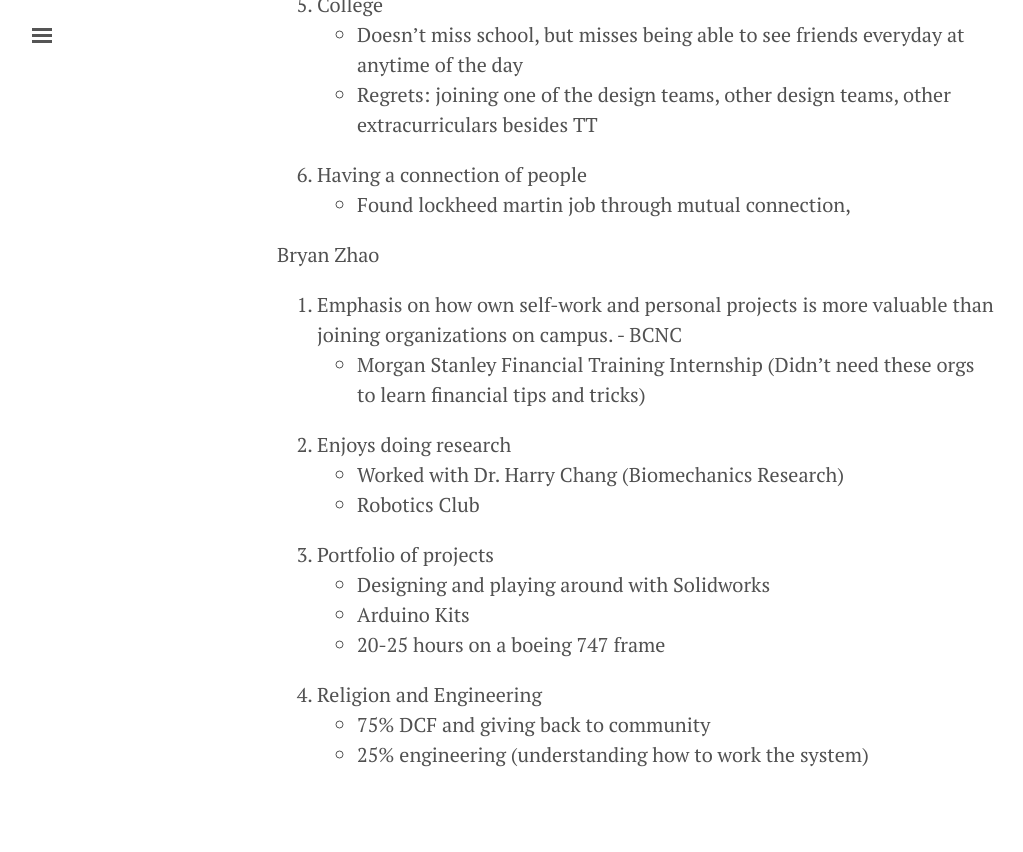
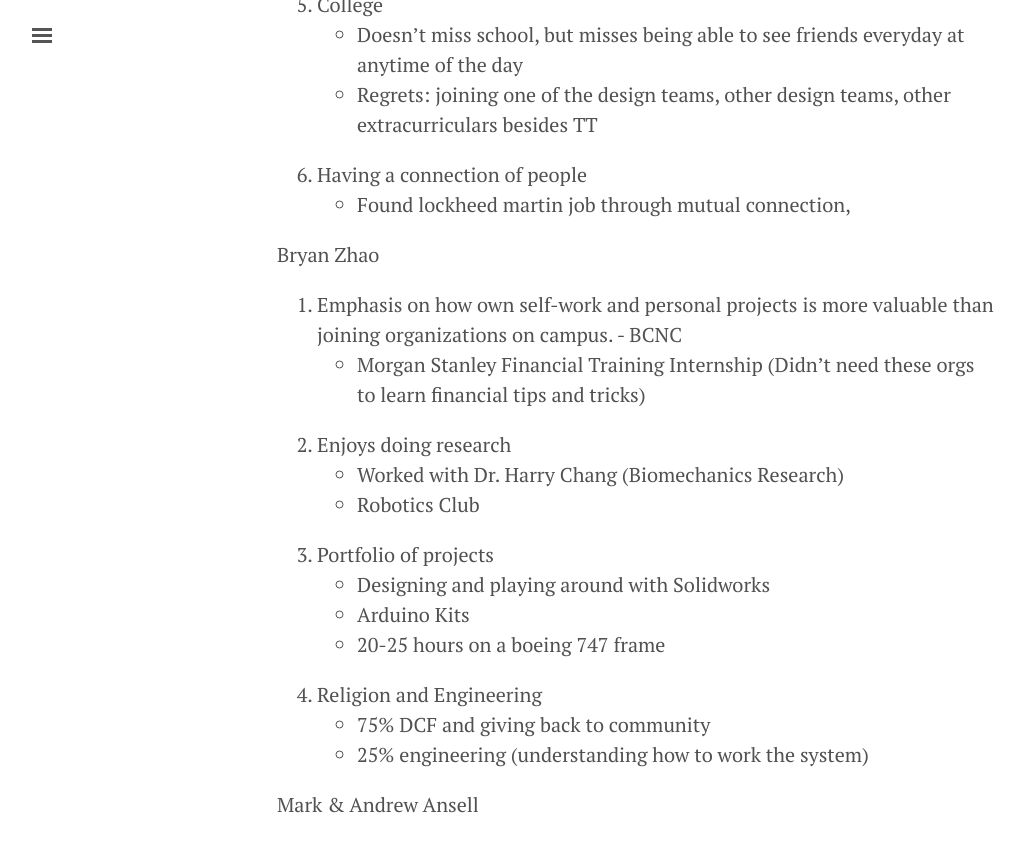
Before and after one commit to bjchia/bjchia.github.io, a Jekyll site: the page built from references.md, in a window 1280 px wide and 900 px high, scrolled down 2957 px. Shown: the top 852 px of the window, without its empty margins (3-1026 px from the left). Built offline with Jekyll 4.4.1, drawn with Linux system fonts in a browser that asks for light colours.

Commit message:
Update references.md

```diff
--- a/references.md
+++ b/references.md
@@ -80,3 +80,5 @@
 5. Religion and Engineering
 	- 75% DCF and giving back to community
 	- 25% engineering (understanding how to work the system)
+
+Mark & Andrew Ansell
```
